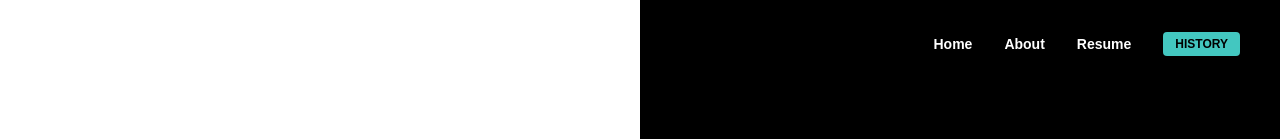
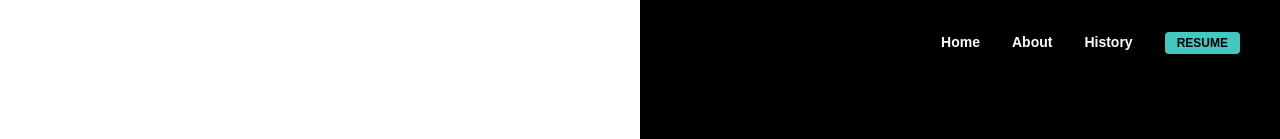
Before and after one commit to ambarmishraa/Portfolio-NextJs, a Next.js app in the folder portfolio/: page / in a window 1280 px wide. Shown: the top 139 px of the page. Built offline with nearby package versions, Linux system fonts and the light colour scheme.

Commit message:
added the resume link

```diff
--- a/portfolio/components/hero/Hero.tsx
+++ b/portfolio/components/hero/Hero.tsx
@@ -19,10 +19,17 @@ const Hero = () => {
         <ul className="flex items-center gap-8 text-sm font-bold text-white">
           <li className="cursor-pointer hover:opacity-70">Home</li>
           <li className="cursor-pointer hover:opacity-70">About</li>
-          <li className="cursor-pointer hover:opacity-70">Resume</li>
-          <li className="bg-white text-black px-3 py-1 rounded-sm text-xs font-black bg-random-color">
-            HISTORY
-          </li>
+          <li className="cursor-pointer hover:opacity-70">History</li>
+          <li>
+      <a
+        href="/Ambar_Mishra_CV.pdf"  // PDF should be in public folder
+        target="_blank"
+        rel="noopener noreferrer"
+        className="bg-white text-black px-3 py-1 rounded-sm text-xs font-black bg-random-color hover:opacity-80 transition"
+      >
+        RESUME
+      </a>
+    </li>
         </ul>
       </nav>
 
```
Also changed, not shown: 1 other file (tests, documents, lock files or other folders).
